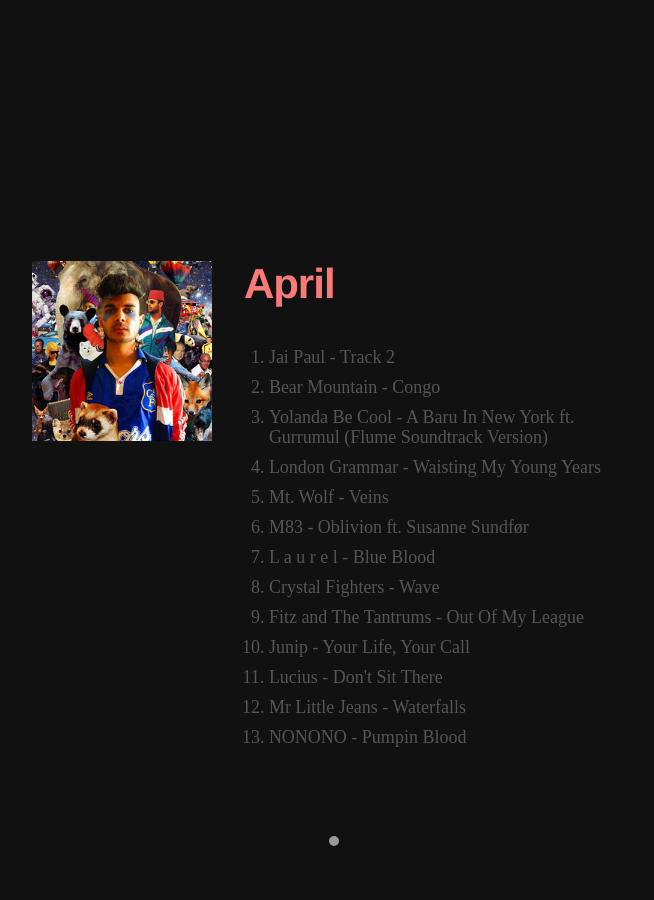
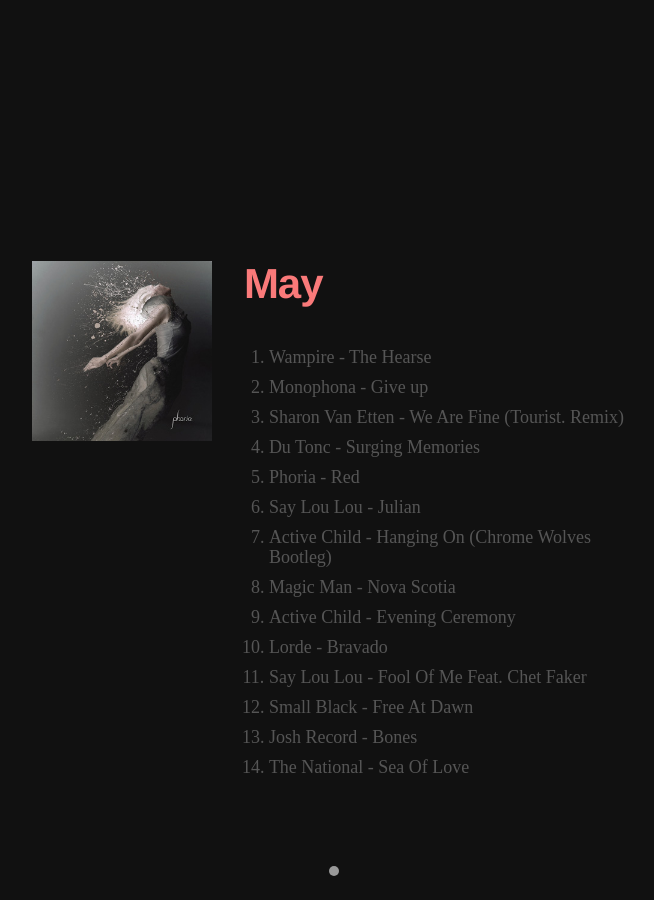
Before and after one commit to phildionne/phildionne.com, a Jekyll site: the page built from sounds/index.html, in a window 1280 px wide and 900 px high, scrolled down 553 px. Shown: the whole window, without its empty margins (306-960 px from the left). Built offline with Jekyll 4.4.1, drawn with Linux system fonts in a browser that asks for light colours; nearby versions of some CDN libraries; some web fonts are replaced; comment, search, counter and statistics services are not loaded.

Commit message:
Add may 2013 mix

```diff
--- a/sounds/index.html
+++ b/sounds/index.html
@@ -33,7 +33,38 @@
       <article class="mix">
         <div class="row-fluid">
           <div class="span2 offset3 mix-media">
-            <a href="https://dl.dropbox.com/u/1070815/sounds/2013/april.zip" title="Download April 2013 mix">
+            <a href="https://dl.dropboxusercontent.com/u/1070815/sounds/2013/may.zip" title="Download May 2013 mix">
+              <img src="{{ site.url }}/assets/media/sounds/phoria-may-2013.jpg" alt="Phoria"></img>
+            </a>
+          </div>
+          <div class="span4 mix-list">
+            <h1 class="mix-title"><a href="https://dl.dropboxusercontent.com/u/1070815/sounds/2013/may.zip" title="Download May 2013 mix">May</a></h1>
+            <ol class="mix-element-list">
+              <li class="mix-element">Wampire - The Hearse</li>
+              <li class="mix-element">Monophona - Give up</li>
+              <li class="mix-element">Sharon Van Etten - We Are Fine (Tourist. Remix)</li>
+              <li class="mix-element">Du Tonc - Surging Memories</li>
+              <li class="mix-element">Phoria - Red</li>
+              <li class="mix-element">Say Lou Lou - Julian</li>
+              <li class="mix-element">Active Child - Hanging On (Chrome Wolves Bootleg)</li>
+              <li class="mix-element">Magic Man - Nova Scotia</li>
+              <li class="mix-element">Active Child - Evening Ceremony</li>
+              <li class="mix-element">Lorde - Bravado</li>
+              <li class="mix-element">Say Lou Lou - Fool Of Me Feat. Chet Faker</li>
+              <li class="mix-element">Small Black - Free At Dawn</li>
+              <li class="mix-element">Josh Record - Bones</li>
+              <li class="mix-element">The National - Sea Of Love</li>
+            </ol>
+          </div>
+        </div><!-- /.row-fluid -->
+      </article>
+
+      <hr class="middot">
+
+      <article class="mix">
+        <div class="row-fluid">
+          <div class="span2 offset3 mix-media">
+            <a href="https://dl.dropboxusercontent.com/u/1070815/sounds/2013/april.zip" title="Download April 2013 mix">
               <img src="{{ site.url }}/assets/media/sounds/jai-paul-april-2013.jpg" alt="Jai Paul"></img>
             </a>
           </div>
```
Also changed, not shown: assets/media/sounds/phoria-may-2013.jpg (added).
